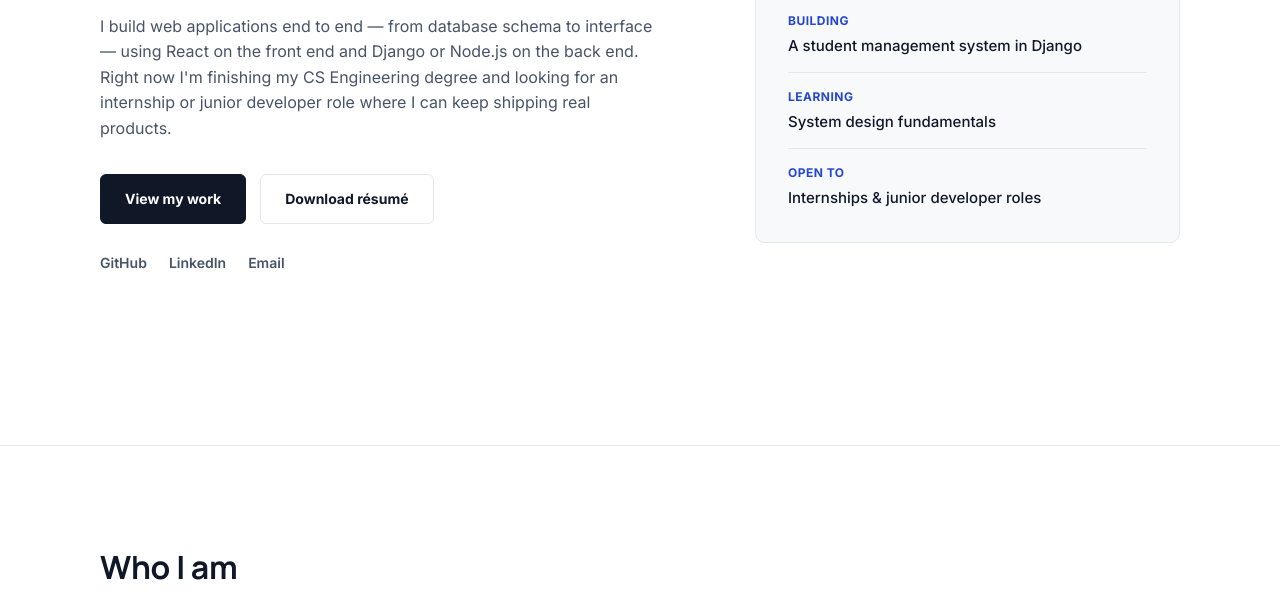
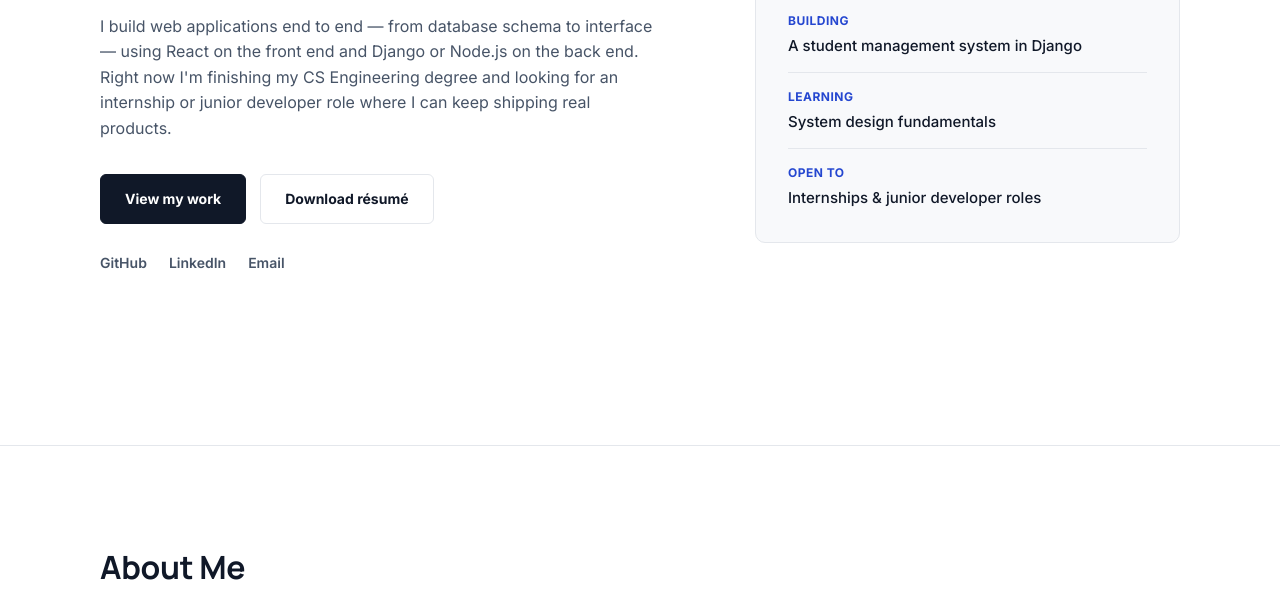
Before and after one commit to Kummaricharan24/my-portfolio, a plain HTML site: page index.html in a window 1280 px wide. Shown: the part 356-952 px from the top of the page. Drawn offline with Linux system fonts and the light colour scheme.

Commit message:
Improved about section heading

```diff
--- a/index.html
+++ b/index.html
@@ -115,7 +115,7 @@
         <section class="section about" id="about">
             <div class="container">
 
-                <h2>Who I am</h2>
+                <h2>About Me</h2>
 
                 <div class="about-grid">
                     <div class="about-text">
```
